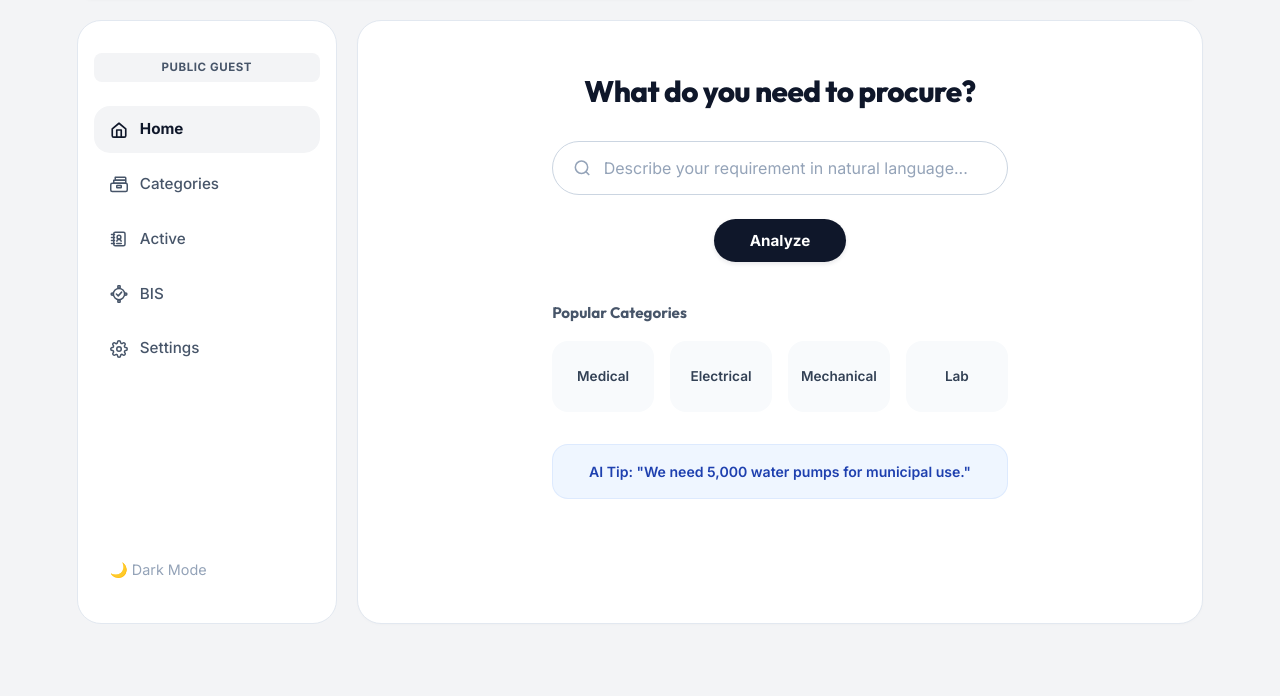
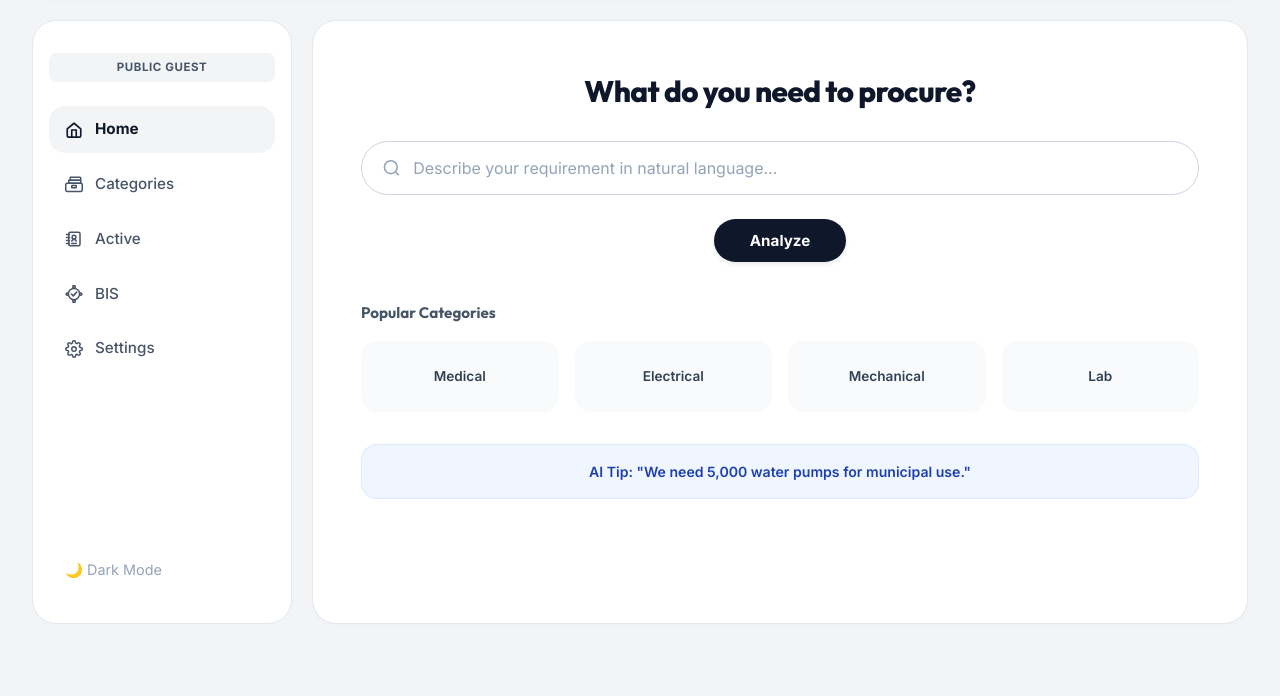
Before and after one commit to mehulghloth-design/ASPEN, a website built with Vite: page index.html in a window 1280 px wide. Shown: the part 104-800 px from the top of the page. Built offline with nearby package versions, Linux system fonts and the light colour scheme.

Commit message:
Expand app container and home elements to 95% width to fill full screen size

```diff
--- a/styles.css
+++ b/styles.css
@@ -205,8 +205,8 @@ button, input, select {
    ========================================================================== */
 
 .app-container {
-  max-width: 1600px;
-  width: 88%;
+  max-width: 1800px;
+  width: 95%;
   min-height: calc(100vh - 48px);
   margin: 0 auto;
   padding: 24px 0;
@@ -419,7 +419,8 @@ body.dark-mode .nav-item.active .nav-icon-svg {
   flex-direction: column;
   align-items: center;
   text-align: center;
-  max-width: 720px;
+  width: 100%;
+  max-width: 1100px;
   margin: 0 auto;
 }
 
@@ -433,7 +434,7 @@ body.dark-mode .nav-item.active .nav-icon-svg {
 
 .pill-search-bar-wrapper {
   width: 100%;
-  max-width: 600px;
+  max-width: 850px;
   display: flex;
   align-items: center;
   background-color: var(--bg-card);
```
